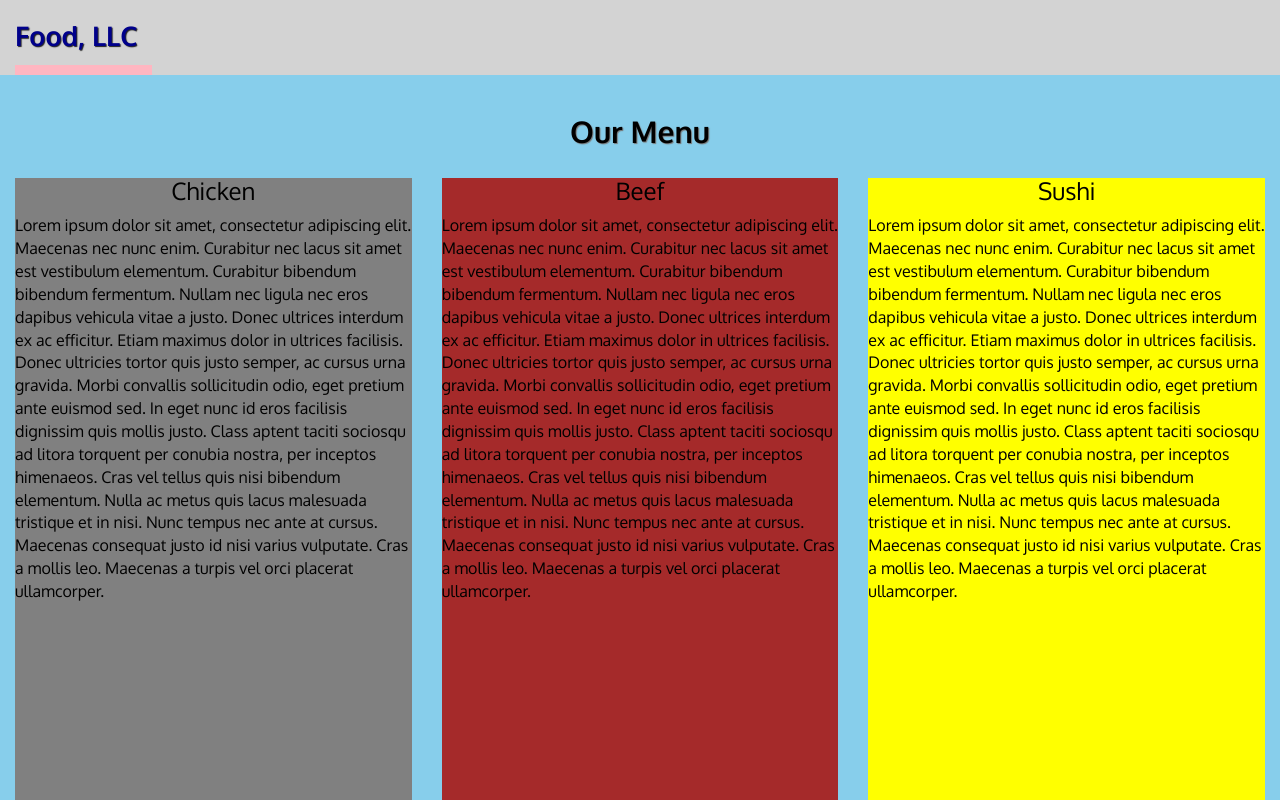
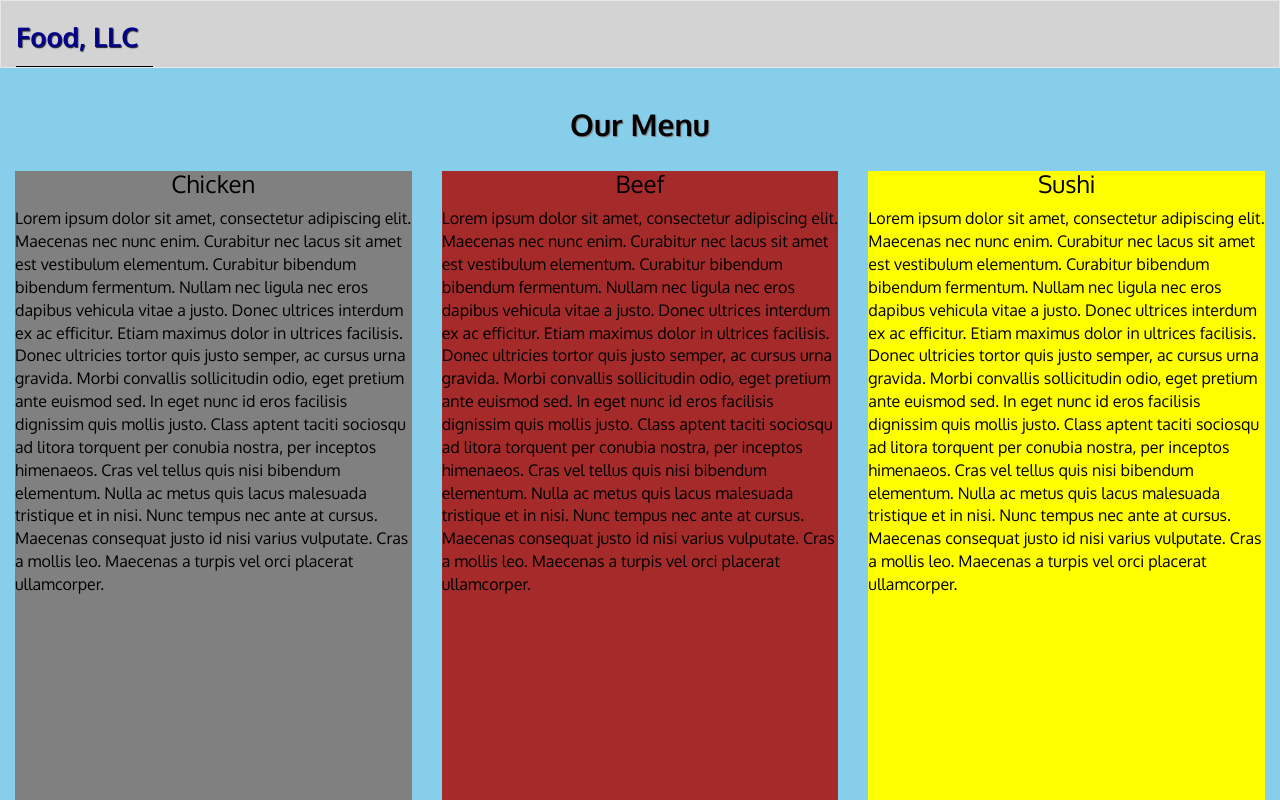
Before and after one commit to jrabernethy/coursera-web-dev, a plain HTML site: page module3-solution/index.html in a window 1280 px wide. Shown: the top 800 px of the page. Drawn offline with Linux system fonts and the light colour scheme.

Commit message:
small edit to fix borders of menu

```diff
--- a/module3-solution/css/styles.css
+++ b/module3-solution/css/styles.css
@@ -9,18 +9,26 @@ body {
 #header-nav {
     background-color: lightgray;
     border-radius: 0;
-    border: 0;
 }
 
 
 #collapsable-nav{
   background-color: lightpink;
-  border: 1px black;
   clear: both;
+  padding-left: 0px;
+  padding-right: 0px;
+  border-left: 1px solid black;
+  border-right: 1px solid black;
+  border-top: 1px solid black;
 }
 
 #collapsable-nav span{
   color: blue;
+}
+
+#nav-list{
+  padding: 0;
+  margin: 0px 0px 0px 0px;
 }
 
 .navbar-brand {
@@ -55,13 +63,12 @@ body {
 
 .nav li{
   border-bottom: 1px solid black;
-  border-top: 1px solid black;
 }
 
-#nav-list {
+/*#nav-list {
   margin-top: 10px;
 
-}
+}*/
 #nav-list a {
   color: #951C49;
   text-align: center;
```
